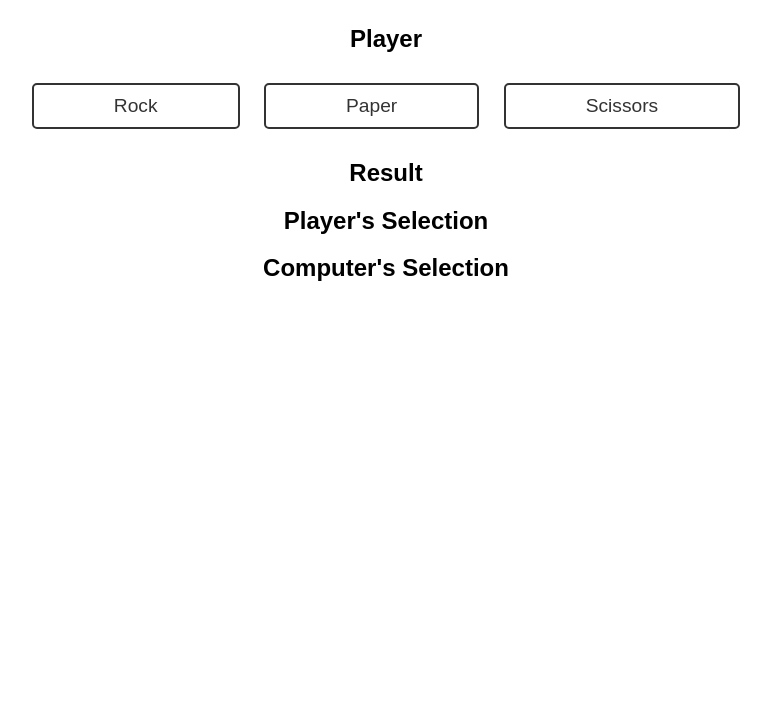
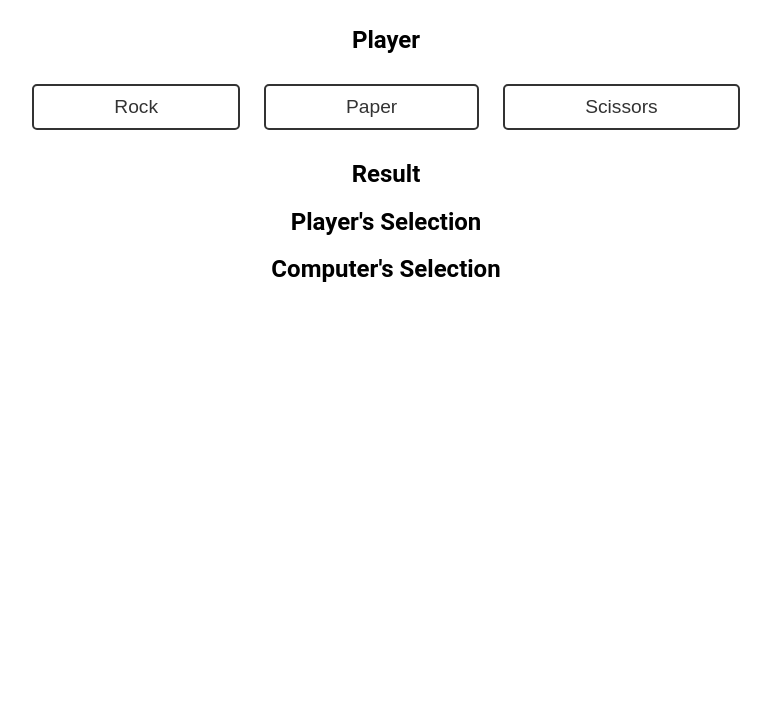
Before and after one commit to errolleesw/odin_rock-paper-scissors, a plain HTML site: page index.html in a window 1280 px wide. Shown: the part 75-800 px from the top of the page, without its empty margins (254-1025 px from the left). Drawn offline with Linux system fonts and the light colour scheme.

Commit message:
Update font family to roboto

```diff
--- a/css/styles.css
+++ b/css/styles.css
@@ -1,5 +1,5 @@
 body {
-  font-family: Arial, sans-serif;
+  font-family: Roboto, sans-serif;
 }
 
 h1 {
--- a/js/script.js
+++ b/js/script.js
@@ -15,7 +15,6 @@ function playRound(playerSelection, computerSelection) {
         document.getElementById("outcome").innerHTML = outcomeMessage;
         document.getElementById("player-selection").innerHTML = playerSelection;
         document.getElementById("computer-selection").innerHTML = computerSelection;
-
         return outcomeMessage;
     } else if (
         (playerSelection === "rock" && computerSelection === "scissors") ||
```
